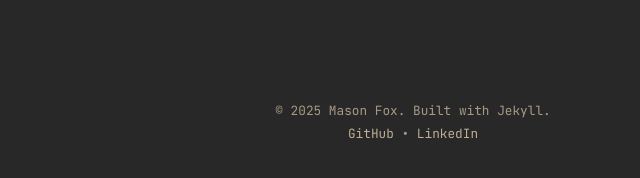
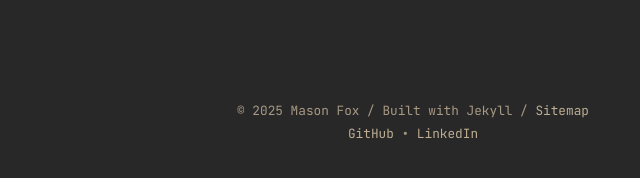
Before and after one commit to masonfox/blog, a Jekyll site: the page built from _posts/2025-11-02-my-emacs-config.md, in a window 1280 px wide. Shown: the part 440-618 px from the top of the page, without its empty margins (227-867 px from the left). Built offline with Jekyll 4.4.1, drawn with Linux system fonts in a browser that asks for light colours.

Commit message:
Add jekyll-sitemap plugin and update footer for sitemap link; include descriptions in post front matter

```diff
--- a/Gemfile
+++ b/Gemfile
@@ -3,6 +3,7 @@
 gem "jekyll", "~> 4.3"
 gem "jekyll-feed"
 gem "jekyll-seo-tag"
+gem "jekyll-sitemap"
 gem "jekyll-archives"
 gem "jekyll_picture_tag", "~> 2.0"
 gem "webrick"
--- a/_config.yml
+++ b/_config.yml
@@ -41,6 +41,7 @@
 plugins:
   - jekyll-feed
   - jekyll-seo-tag
+  - jekyll-sitemap
   - jekyll-archives
   - jekyll_picture_tag
 
--- a/_includes/footer.html
+++ b/_includes/footer.html
@@ -1,6 +1,10 @@
 <footer>
   <div class="container">
-    <p>&copy; {{ 'now' | date: "%Y" }} {{ site.author }}. Built with Jekyll.</p>
+    <p>
+      <span>&copy; {{ 'now' | date: "%Y" }} {{ site.author }} /</span>
+      <span>Built with Jekyll /</span>
+      <span><a href="{{ '/sitemap.xml' | relative_url }}">Sitemap</a></span>
+    </p>
     <p>
       <a href="https://github.com/{{ site.social.github }}">GitHub</a> •
       <a href="https://www.linkedin.com/in/{{ site.social.linkedin }}">LinkedIn</a>
```
Also changed, not shown: _posts/2025-11-02-my-emacs-config.md (+1 -0 lines), _posts/2025-11-06-emacs-org-roam-mobile-workflow.md (+1 -0 lines), _posts/2025-11-06-more-runner-ducks.md (+1 -0 lines), robots.txt (added, +10 -0 lines).
